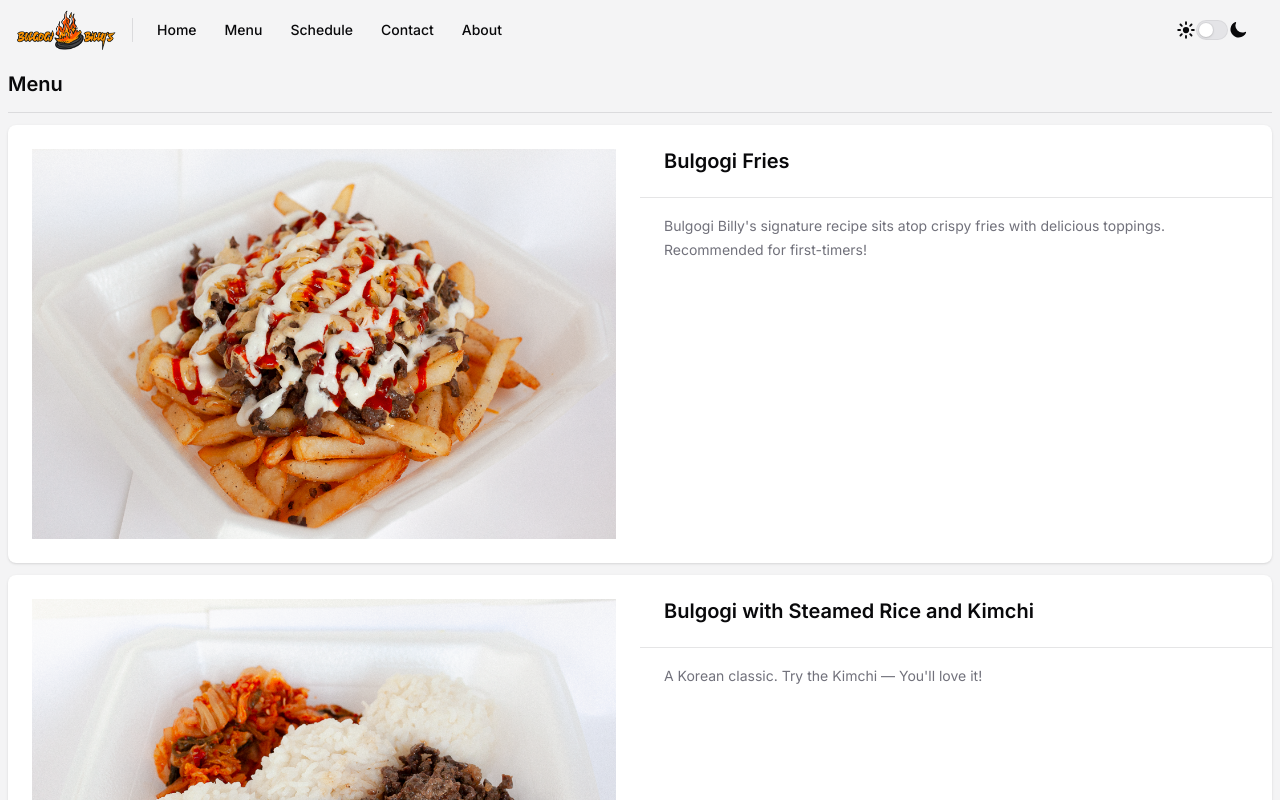
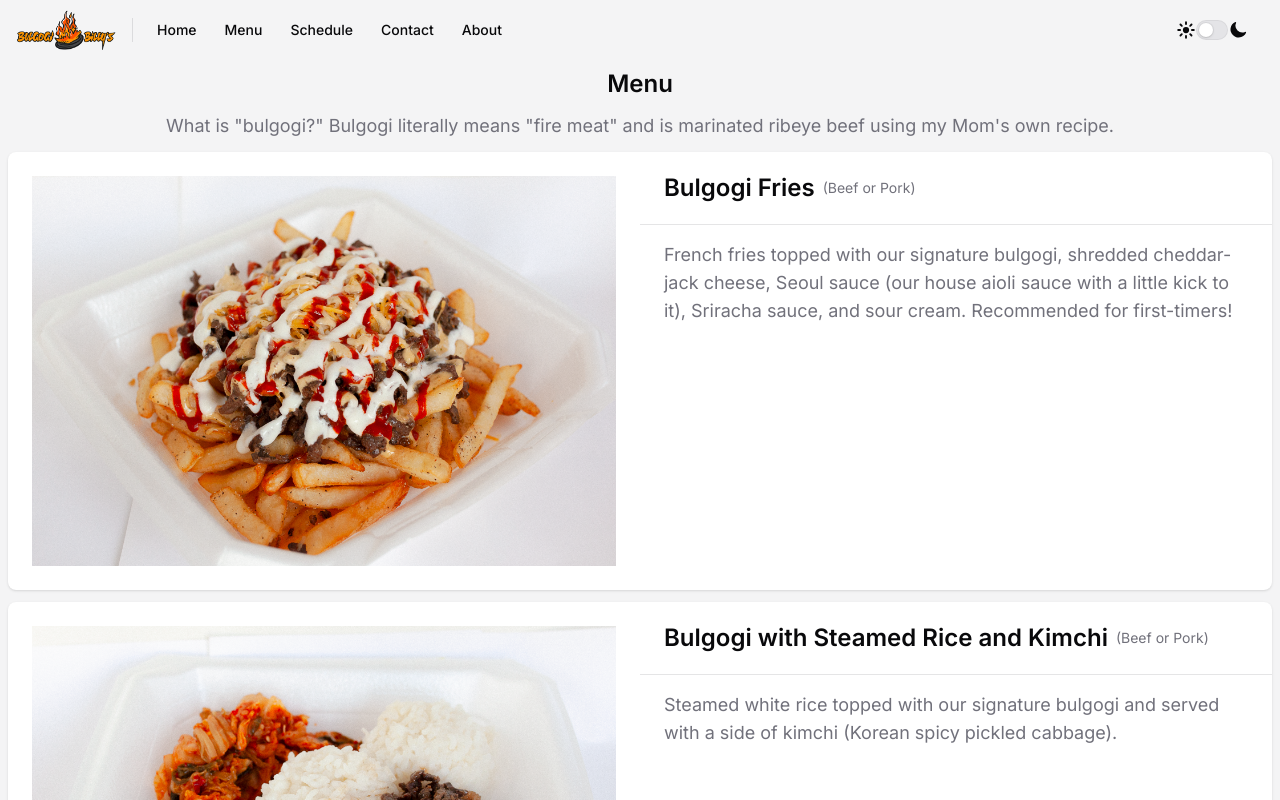
Before and after one commit to lukeludlow/bulgogi-billys, a React (Vite) app: page /menu in a window 1280 px wide. Shown: the top 800 px of the page. Built offline with nearby package versions, Linux system fonts and the light colour scheme.

Commit message:
some improvements

```diff
--- a/package.json
+++ b/package.json
@@ -14,6 +14,7 @@
         "@headlessui/react": "^2.2.10",
         "@heroicons/react": "^2.2.0",
         "@tailwindcss/vite": "^4.2.4",
+        "@vercel/analytics": "^2.0.1",
         "clsx": "^2.1.1",
         "motion": "^12.38.0",
         "react": "^19.2.5",
--- a/src/App.tsx
+++ b/src/App.tsx
@@ -38,7 +38,6 @@ export default function App() {
                             alt={"Bulgogi Billy's Logo"}
                             className={"w-25 h-10"}
                         />
-                        {/*<Heading>Bulgogi Billy's</Heading>*/}
                     </Link>
                     <NavbarDivider className="max-lg:hidden" />
                     <NavbarSection className="max-lg:hidden">
--- a/src/main.tsx
+++ b/src/main.tsx
@@ -8,6 +8,8 @@ import App from "@/App.tsx";
 import Menu from "@/pages/menu/Menu.tsx";
 import Home from "@/pages/home/Home.tsx";
 import NotFound from "@/pages/notfound/NotFound.tsx";
+import Schedule from "@/pages/schedule/Schedule.tsx";
+import { Analytics } from "@vercel/analytics/react";
 
 const router = createBrowserRouter([
     {
@@ -23,6 +25,10 @@ const router = createBrowserRouter([
                 element: <Menu />,
             },
             {
+                path: "/schedule",
+                element: <Schedule />,
+            },
+            {
                 path: "*",
                 element: <NotFound />,
             },
@@ -33,5 +39,6 @@ const router = createBrowserRouter([
 createRoot(document.getElementById("root")!).render(
     <StrictMode>
         <RouterProvider router={router} />
+        <Analytics />
     </StrictMode>,
 );
--- a/src/pages/menu/Menu.tsx
+++ b/src/pages/menu/Menu.tsx
@@ -1,30 +1,37 @@
 import { Heading } from "@/components/catalyst-ui-kit/heading.tsx";
 import { Divider } from "@/components/catalyst-ui-kit/divider.tsx";
+import { Text } from "@/components/catalyst-ui-kit/text";
 import MenuItem from "@/pages/menu/MenuItem.tsx";
 
 export default function Menu() {
     return (
         <div className={"flex flex-col gap-3"}>
-            <Heading>Menu</Heading>
-            <Divider />
+            <Heading className={"text-center md:text-2xl"}>Menu</Heading>
+            <Text className={"text-center md:text-lg"}>
+                What is "bulgogi?" Bulgogi literally means "fire meat" and is
+                marinated ribeye beef using my Mom's own recipe.
+            </Text>
+            <Divider className={"hidden"} />
             <MenuItem
                 name={"Bulgogi Fries"}
                 image={"src/assets/fries_h_screen_small.png"}
                 description={
-                    "Bulgogi Billy's signature recipe sits atop crispy fries with delicious toppings. Recommended for first-timers!"
+                    "French fries topped with our signature bulgogi, shredded cheddar-jack cheese, Seoul sauce (our house aioli sauce with a little kick to it), Sriracha sauce, and sour cream. Recommended for first-timers!"
                 }
             />
             <MenuItem
                 name={"Bulgogi with Steamed Rice and Kimchi"}
                 image={"src/assets/rice_h_screen_small.png"}
                 description={
-                    "A Korean classic. Try the Kimchi — You'll love it!"
+                    "Steamed white rice topped with our signature bulgogi and served with a side of kimchi (Korean spicy pickled cabbage)."
                 }
             />
             <MenuItem
                 name={"Bulgogi Tacos"}
                 image={"src/assets/tacos_h_screen_small.png"}
-                description={"A match made in heaven."}
+                description={
+                    "Our signature bulgogi served on a corn tortilla with kimchi (Korean spicy pickled cabbage), pickled red cabbage, Seoul sauce (our house aioli sauce with a little kick to it), Sriracha sauce, and shredded cheddar-jack cheese."
+                }
             />
         </div>
     );
--- a/src/pages/menu/MenuItem.tsx
+++ b/src/pages/menu/MenuItem.tsx
@@ -14,6 +14,7 @@ export default function MenuItem({ name, image, description }: Props) {
             <div className="sm:hidden divide-y divide-gray-200 overflow-hidden rounded-lg bg-white shadow-sm dark:divide-white/10 dark:bg-gray-800/50 dark:shadow-none dark:outline dark:-outline-offset-1 dark:outline-white/10">
                 <div className="px-4 py-5 sm:px-6">
                     <Heading>{name}</Heading>
+                    <Text>(Beef or Pork)</Text>
                 </div>
                 <div className="px-4 py-5 sm:p-6">
                     <img src={image} alt={"Bulgogi Fries"} />
@@ -28,12 +29,13 @@ export default function MenuItem({ name, image, description }: Props) {
                         <img src={image} alt={"Bulgogi Fries"} />
                     </div>
                     <div className={"flex flex-col"}>
-                        <div className="px-4 py-5 sm:px-6">
-                            <Heading>{name}</Heading>
+                        <div className="px-4 py-5 sm:px-6 flex flex-row  items-center gap-2">
+                            <Heading className={"md:text-2xl"}>{name}</Heading>
+                            <Text>(Beef or Pork)</Text>
                         </div>
                         <Divider />
                         <div className="px-4 py-4 sm:px-6">
-                            <Text>{description}</Text>
+                            <Text className={"md:text-lg"}>{description}</Text>
                         </div>
                     </div>
                 </div>
--- /dev/null
+++ b/src/pages/schedule/Schedule.tsx
@@ -0,0 +1,11 @@
+import { Heading } from "@/components/catalyst-ui-kit/heading.tsx";
+import { Divider } from "@/components/catalyst-ui-kit/divider.tsx";
+
+export default function Schedule() {
+    return (
+        <div>
+            <Heading>Schedule</Heading>
+            <Divider />
+        </div>
+    );
+}
```
Also changed, not shown: 1 other file (tests, documents, lock files or other folders).
